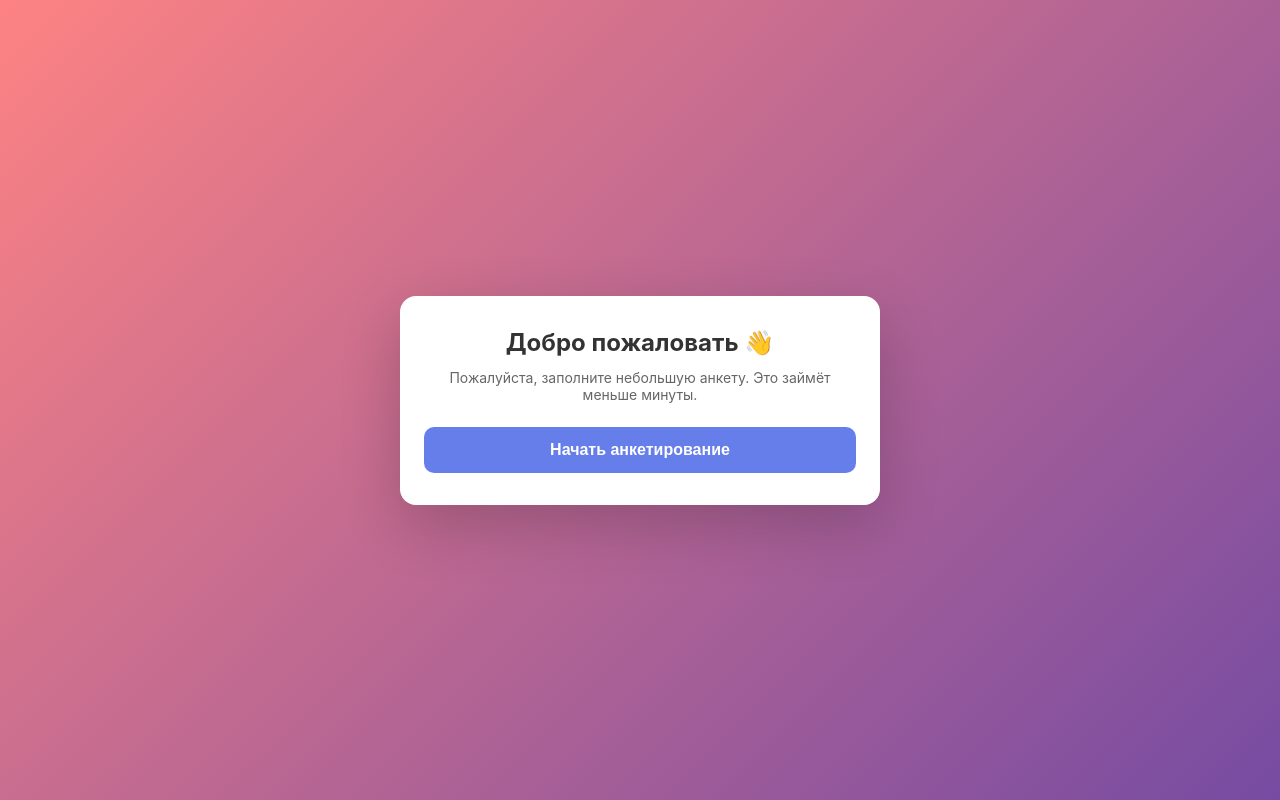
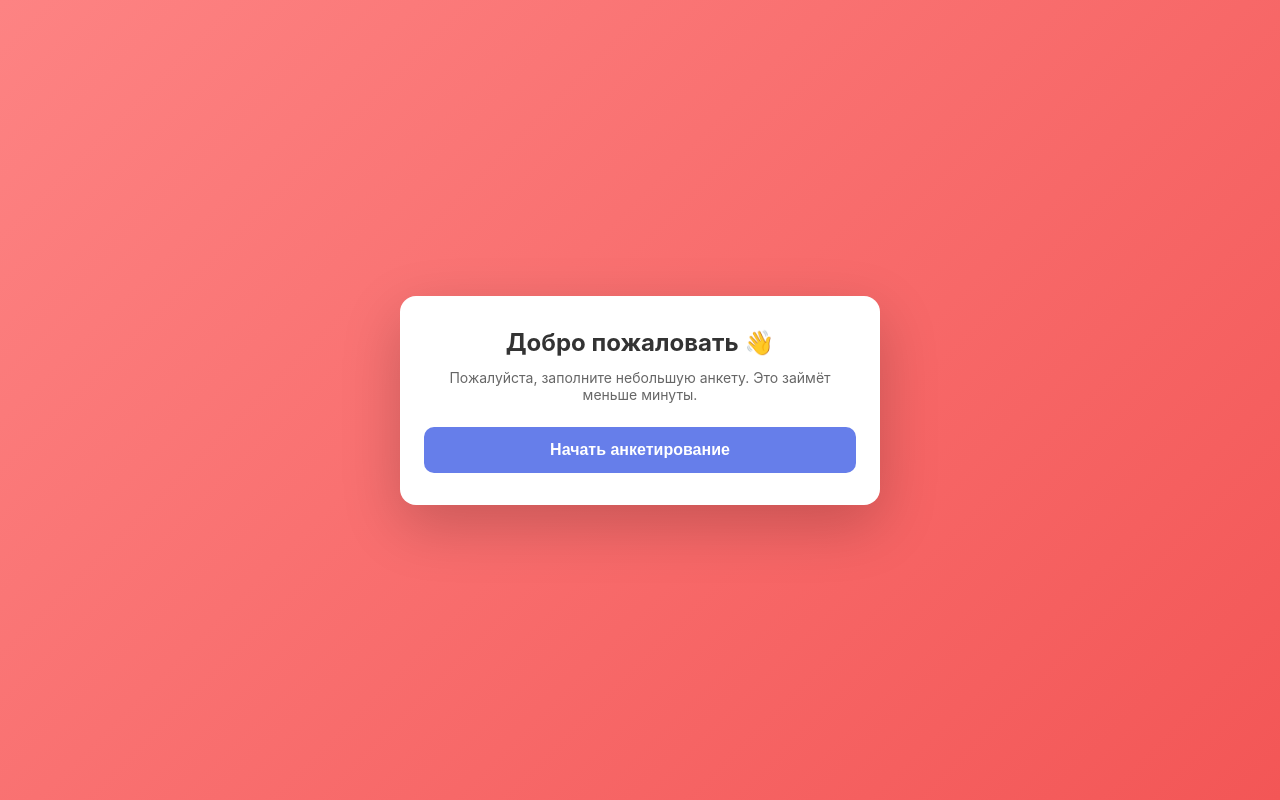
Before and after one commit to Picasso496/Questionnaire, a plain HTML site: page index.html in a window 1280 px wide. Drawn offline with Linux system fonts and the light colour scheme.

Commit message:
index.html

```diff
--- a/index.html
+++ b/index.html
@@ -8,7 +8,7 @@
   * { box-sizing: border-box; margin: 0; padding: 0; }
   body {
     font-family: -apple-system, BlinkMacSystemFont, "Segoe UI", Roboto, sans-serif;
-    background: linear-gradient(135deg, #fd8383, #764ba2);
+    background: linear-gradient(135deg, #fd8383, #f35656);
     min-height: 100vh;
     display: flex;
     align-items: center;
```
